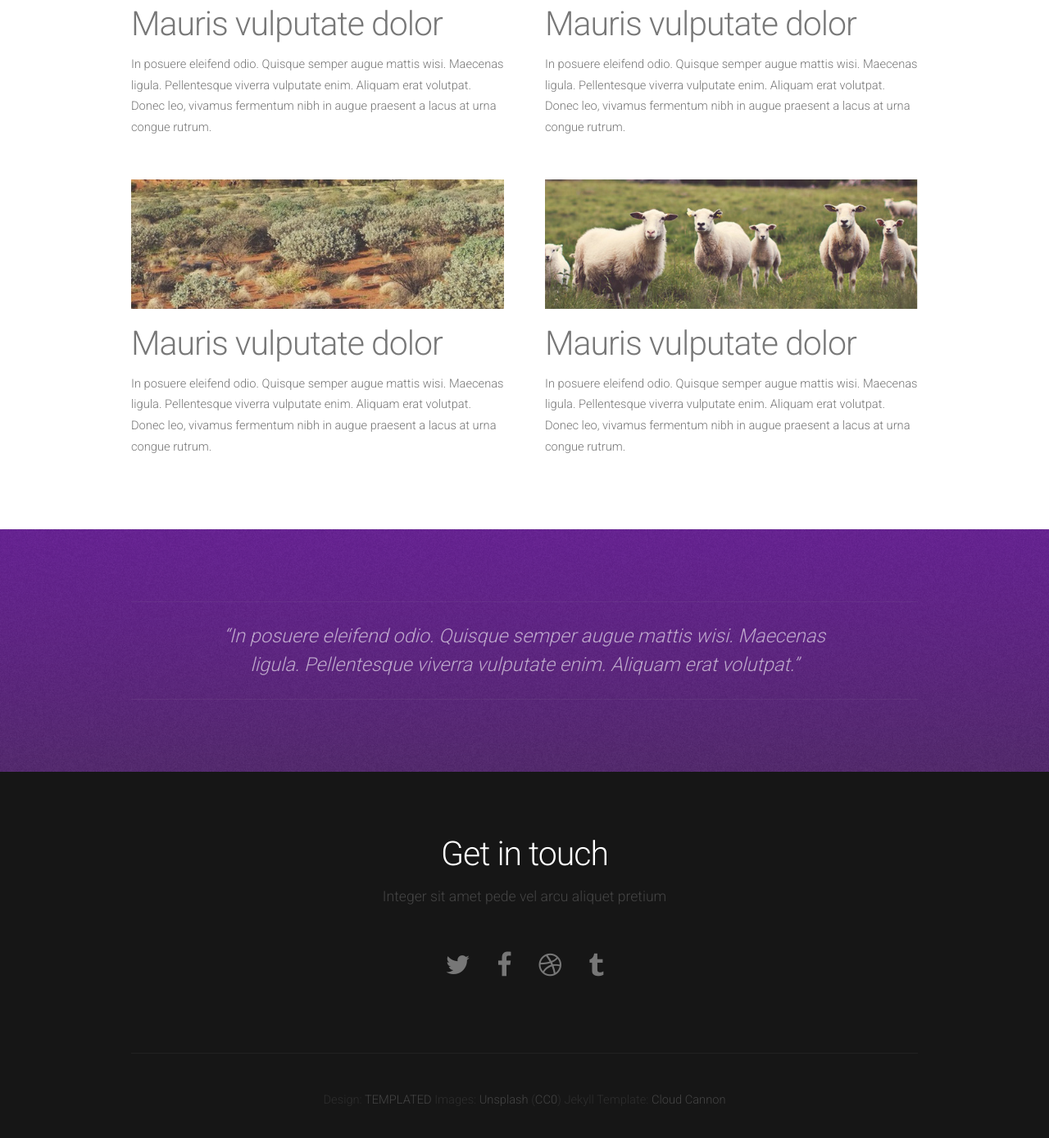
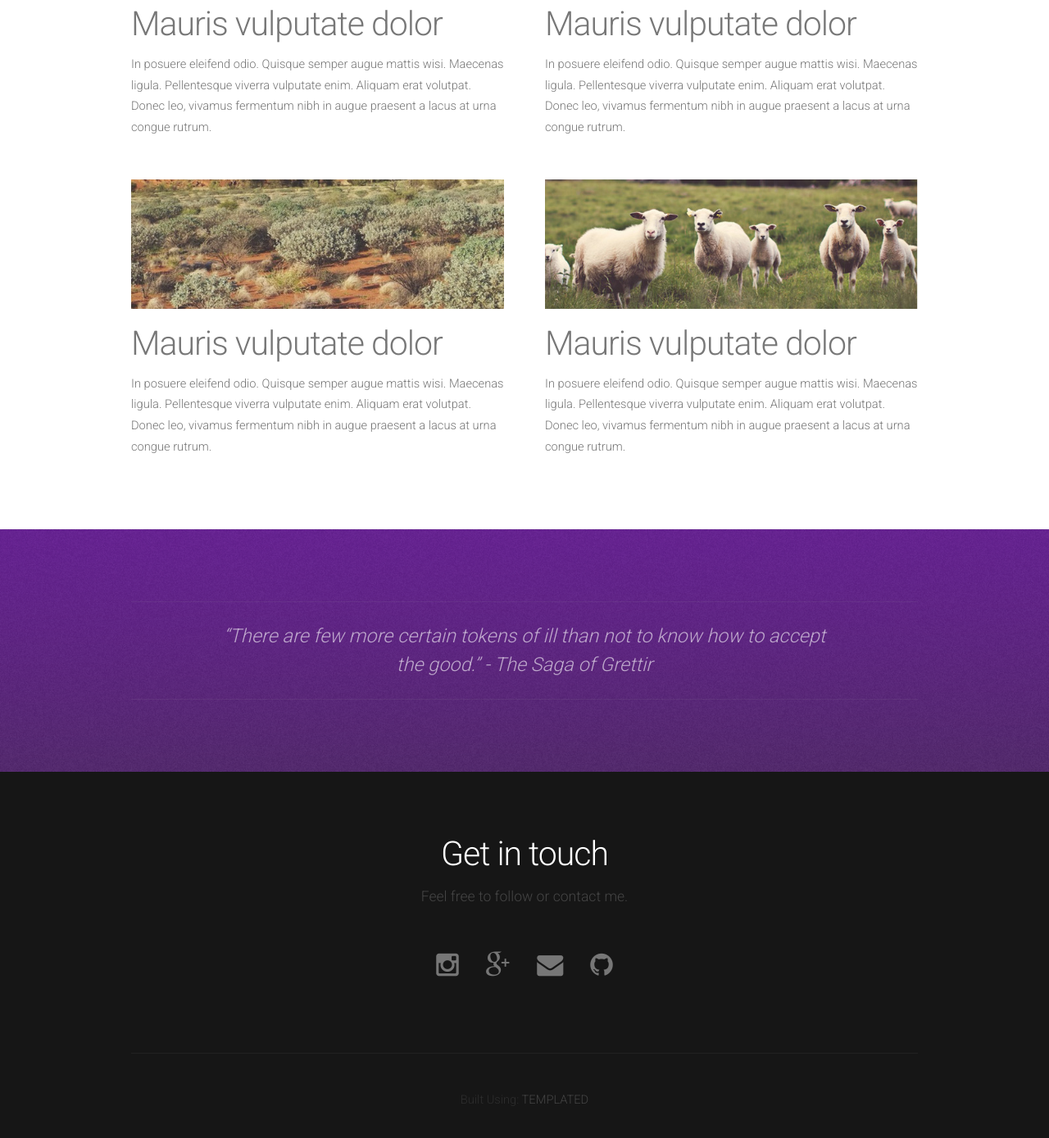
Before and after one commit to SirTyz/SirTyz.github.io, a Jekyll site: the page built from index.html, in a window 1280 px wide and 1400 px high, scrolled down 1573 px. Shown: the top 1389 px of the window at 82% size. Built offline with Jekyll 4.4.1, drawn with Linux system fonts in a browser that asks for light colours; nearby versions of some CDN libraries; the list of posts is cut into pages by our own code; some of the changed text lies outside the part shown.

Commit message:
Made changes to update the default layout

```diff
--- a/_layouts/default.html
+++ b/_layouts/default.html
@@ -30,8 +30,8 @@
 
 			<!-- Logo -->
 			<div id="logo">
-				<h1><a href="#">Linear</a></h1>
-				<span class="tag">By TEMPLATED</span>
+				<h1><a href="#">Tyler Cox</a></h1>
+				<span class="tag">Web Designer &amp; Software Developer</span>
 			</div>
 		</div>
 	</div>
@@ -42,7 +42,7 @@
 	<div id="tweet">
 		<div class="container">
 			<section>
-				<blockquote>&ldquo;In posuere eleifend odio. Quisque semper augue mattis wisi. Maecenas ligula. Pellentesque viverra vulputate enim. Aliquam erat volutpat.&rdquo;</blockquote>
+				<blockquote>&ldquo;There are few more certain tokens of ill than not to know how to accept the good.&rdquo; - The Saga of Grettir</blockquote>
 			</section>
 		</div>
 	</div>
@@ -54,13 +54,13 @@
 		<section>
 			<header>
 				<h2>Get in touch</h2>
-				<span class="byline">Integer sit amet pede vel arcu aliquet pretium</span>
+				<span class="byline">Feel free to follow or contact me.</span>
 			</header>
 			<ul class="contact">
-				<li><a href="#" class="fa fa-twitter"><span>Twitter</span></a></li>
-				<li class="active"><a href="#" class="fa fa-facebook"><span>Facebook</span></a></li>
-				<li><a href="#" class="fa fa-dribbble"><span>Pinterest</span></a></li>
-				<li><a href="#" class="fa fa-tumblr"><span>Google+</span></a></li>
+				<li><a href="https://www.instagram.com/sir_tyz/" class="fa fa-instagram"><span>Instagram</span></a></li>
+				<li class="active"><a href="https://plus.google.com/u/0/+sirtytyz" class="fa fa-google-plus"><span>Google+</span></a></li>
+				<li><a href="mailto:coxtdc@gmail.com?subject=Website Contact" class="fa fa-envelope"><span>email</span></a></li>
+				<li><a href="https://github.com/SirTyz" class="fa fa-github"><span>GitHub</span></a></li>
 			</ul>
 		</section>
 	</div>
@@ -69,8 +69,7 @@
 <!-- Copyright -->
 <div id="copyright">
 	<div class="container">
-		Design: <a href="http://templated.co">TEMPLATED</a> Images: <a href="http://unsplash.com">Unsplash</a> (<a href="http://unsplash.com/cc0">CC0</a>)
-		Jekyll Template: <a href="http://cloudcannon.com">Cloud Cannon</a>
+		Built Using: <a href="http://templated.co">TEMPLATED</a>
 	</div>
 </div>
 
```
Also changed, not shown: other parts of _layouts/default.html (+1 -1 lines).
